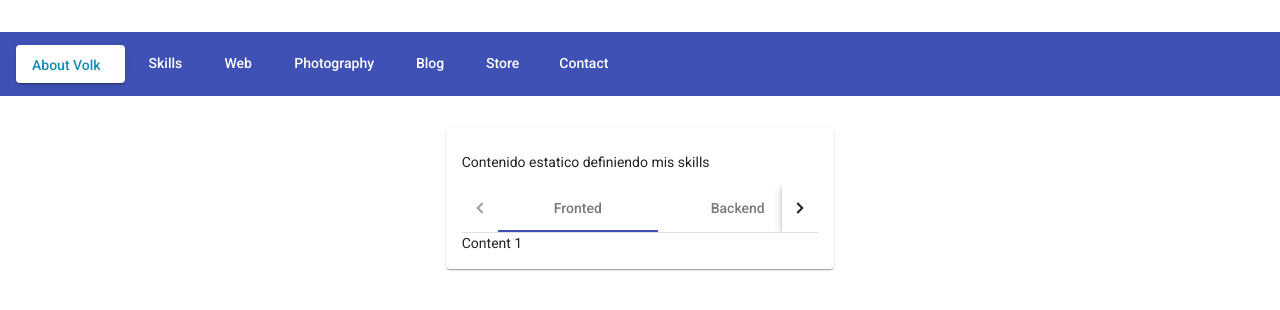
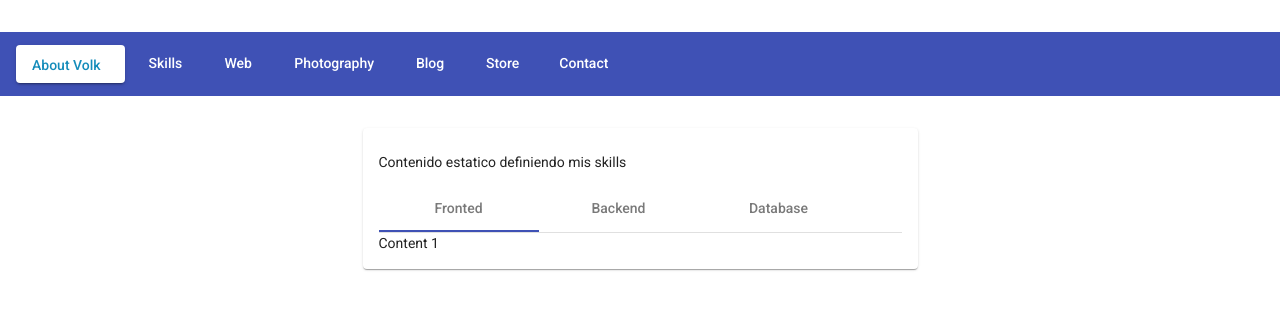
Before and after one commit to Volkya/portfolio-client, an Angular app: page /skills in a window 1280 px wide. Shown: the top 310 px of the page. Built offline with nearby package versions, Linux system fonts and the light colour scheme.

Commit message:
local images loaded

```diff
--- a/src/app/components/contact/contact.component.html
+++ b/src/app/components/contact/contact.component.html
@@ -11,5 +11,28 @@
       A small, agile dog that copes very well with mountainous terrain, the Shiba Inu was originally
       bred for hunting.
     </p>
+    <mat-form-field>
+      <mat-label>Email</mat-label>
+      <input placeholder="Just a placeholder">
+    </mat-form-field>
   </mat-card-content>
 </mat-card>
+
+
+
+<!--  <mat-form-field appearance="fill">-->
+<!--    <mat-label>Input</mat-label>-->
+<!--    <input matInput>-->
+<!--  </mat-form-field>-->
+<!--  <br>-->
+<!--  <mat-form-field appearance="fill">-->
+<!--    <mat-label>Select</mat-label>-->
+<!--    <mat-select>-->
+<!--      <mat-option value="option">Option</mat-option>-->
+<!--    </mat-select>-->
+<!--  </mat-form-field>-->
+<!--  <br>-->
+<!--  <mat-form-field appearance="fill">-->
+<!--    <mat-label>Textarea</mat-label>-->
+<!--    <textarea matInput></textarea>-->
+<!--  </mat-form-field>-->
--- a/src/app/components/skills/skills.component.css
+++ b/src/app/components/skills/skills.component.css
@@ -1,7 +1,7 @@
 mat-card{
   margin: auto;
   display: block;
-  width: 35%;
+  width: 50%;
   margin-top: 2rem;
 }
 
```
Also changed, not shown: src/app/material.module.ts (+8 -3 lines).
